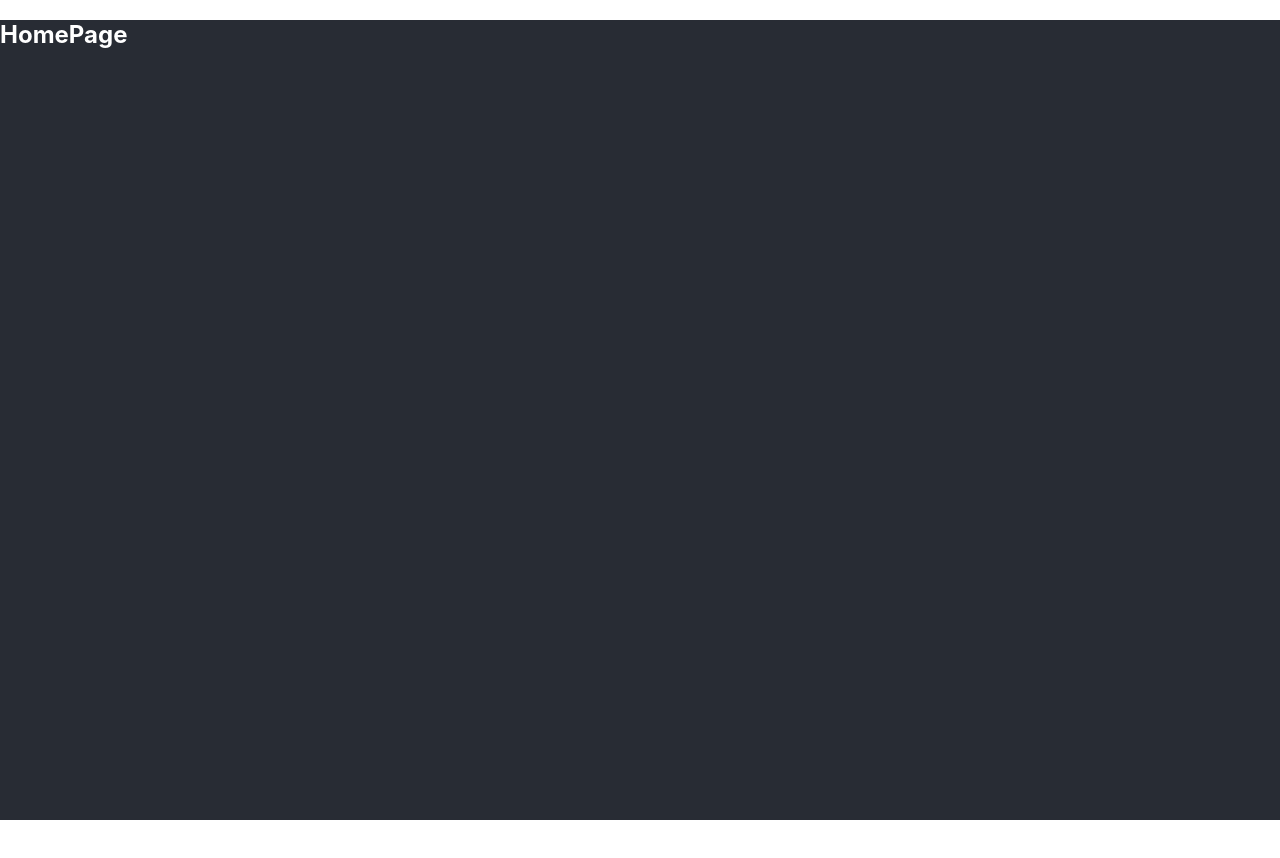
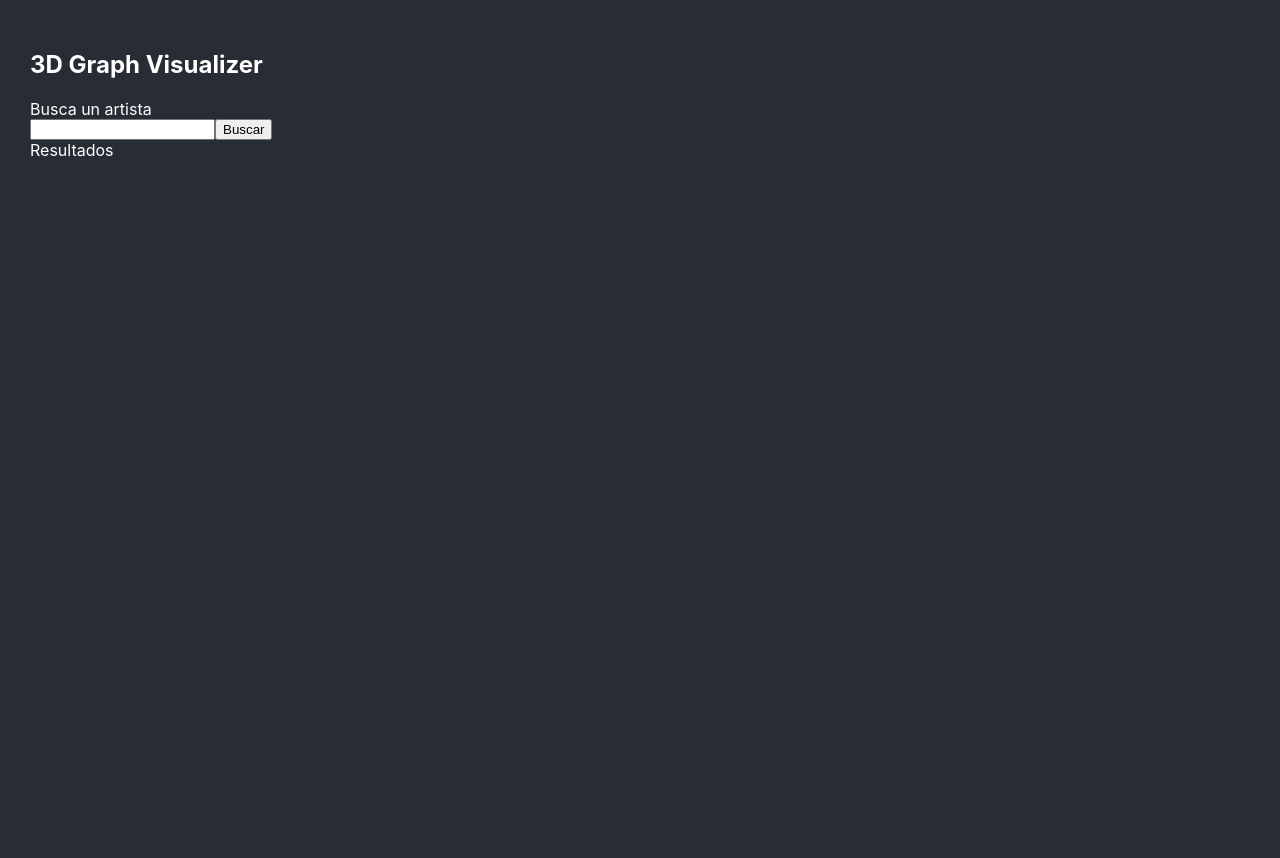
Before and after one commit to rafaelbecks/progtonode-react, a React (Create React App) app: page / in a window 1280 px wide. Before the commit the page ends 820 px from the top, so only its background shows below. Built offline with nearby package versions, Linux system fonts and the light colour scheme.

Commit message:
feat(add 3d visualizer and search):

```diff
--- a/src/components/templates/home/index.jsx
+++ b/src/components/templates/home/index.jsx
@@ -1,10 +1,76 @@
+/* eslint-disable jsx-a11y/no-noninteractive-element-interactions */
+/* eslint-disable jsx-a11y/click-events-have-key-events */
 import React from 'react';
-import { HomeContainer } from './styles';
+import { ForceGraph3D } from 'react-force-graph';
+import {
+  HomeContainer, Container, GraphViewContainer, SearchContainer, SearchBar,
+} from './styles';
 
-const Home = () => (
-  <HomeContainer>
-    <h2>HomePage</h2>
-  </HomeContainer>
-);
+const Home = ({
+  search, searchResult, getGraphData, graphData,
+}) => {
+  const input = React.createRef();
+  const fg = React.createRef();
 
+  const handleClick = (node) => {
+    const distance = 40;
+    const distRatio = 1 + distance / Math.hypot(node.x, node.y, node.z);
+    fg.cameraPosition(
+      { x: node.x * distRatio, y: node.y * distRatio, z: node.z * distRatio },
+      node,
+      3000,
+    );
+  };
+
+  return (
+    <HomeContainer>
+      <h2>3D Graph Visualizer</h2>
+      <Container>
+        <SearchContainer>
+          <label>Busca un artista</label>
+          <SearchBar>
+            <input name="query" type="text" ref={input} />
+            <button
+              type="button"
+              onClick={() => {
+                search(input.current.value);
+              }}
+            >
+              {'Buscar'}
+            </button>
+          </SearchBar>
+
+          <label>Resultados</label>
+          <ul>
+            {searchResult.map(({ title, id }) => (
+              <li
+                onClick={() => {
+                  getGraphData(id, 1);
+                }}
+              >
+                {title}
+              </li>
+            ))}
+          </ul>
+
+        </SearchContainer>
+
+        <GraphViewContainer>
+          {graphData && (
+            <ForceGraph3D
+              ref={fg}
+              graphData={graphData}
+              nodeLabel="label"
+              nodeAutoColorBy="id"
+              linkAutoColorBy="id"
+              onNodeClick={(ref) => { handleClick(ref); }}
+            />
+          )}
+        </GraphViewContainer>
+
+      </Container>
+
+    </HomeContainer>
+  );
+};
 export default Home;
--- a/src/components/templates/home/styles.js
+++ b/src/components/templates/home/styles.js
@@ -5,7 +5,27 @@ const HomeContainer = styled.div`
     margin: 0;
     padding: 0;
     color: #fff;
+    padding: 30px;
     height: 100vh;
 `;
 
-export { HomeContainer };
+const Container = styled.div`
+    display:flex;
+`;
+
+const SearchContainer = styled.div`
+    display: flex;
+    flex-direction: column;
+`;
+
+const SearchBar = styled.div`
+    display: flex;
+`;
+
+const GraphViewContainer = styled.div`
+    display: flex;
+`;
+
+export {
+  HomeContainer, Container, GraphViewContainer, SearchContainer, SearchBar,
+};
--- /dev/null
+++ b/src/graphql/queries.js
@@ -0,0 +1,35 @@
+
+import { gql } from 'apollo-boost';
+
+const SEARCH_ARTIST = query => gql`
+    query {
+        artistSearch(query: "${query}", perPage:10,  type:"artist") {
+        results { id, title, type}
+    }
+}
+`;
+
+const GET_GRAPH_DATA = id => gql`
+    query {
+    graphConstruct(artistId:"${id}", level: 2){
+        artist {
+        id, name
+        },
+        graph {
+        nodes {
+            id,
+            label,
+            active,
+            group
+        },
+        links {
+            source, target
+        }
+        }
+    }
+    }
+`;
+
+export {
+  SEARCH_ARTIST, GET_GRAPH_DATA,
+};
--- a/src/pages/index.jsx
+++ b/src/pages/index.jsx
@@ -1,8 +1,44 @@
-import React from 'react';
+import React, { useState } from 'react';
+import ApolloClient from 'apollo-boost';
+import {
+  SEARCH_ARTIST, GET_GRAPH_DATA,
+} from '../graphql/queries';
 import HomeView from '../components/templates/home';
 
-const Home = () => (
-  <HomeView />
-);
+const Home = () => {
+  const [searchResult, setSearchResult] = useState([]);
+  const [graphData, setGraphData] = useState(false);
 
+  const graphqlClient = new ApolloClient({
+    uri: process.env.REACT_APP_GRAPHQL_API,
+  });
+
+
+  const search = async (query) => {
+    const { data } = await graphqlClient.query({
+      query: SEARCH_ARTIST(query),
+    });
+
+    setSearchResult(data.artistSearch.results);
+  };
+
+  const getGraphData = async (id) => {
+    const { data } = await graphqlClient.query({
+      query: GET_GRAPH_DATA(id),
+    });
+
+    console.log(data);
+
+    setGraphData(data.graphConstruct.graph);
+  };
+
+  return (
+    <HomeView
+      search={search}
+      getGraphData={getGraphData}
+      graphData={graphData}
+      searchResult={searchResult}
+    />
+  );
+};
 export default Home;
```
Also changed, not shown: package.json (+7 -0 lines), 2 other files (tests, documents, lock files or other folders).
